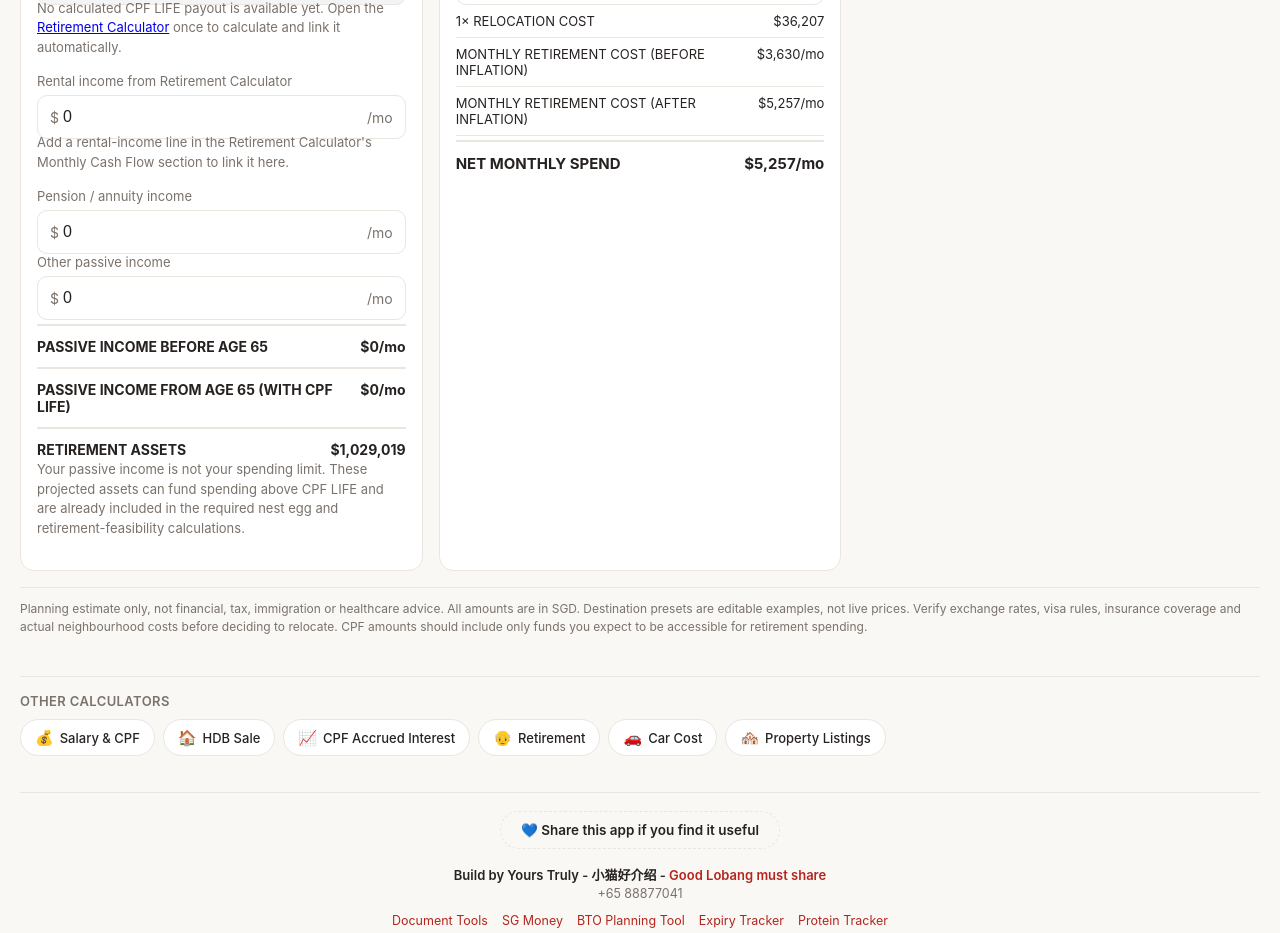
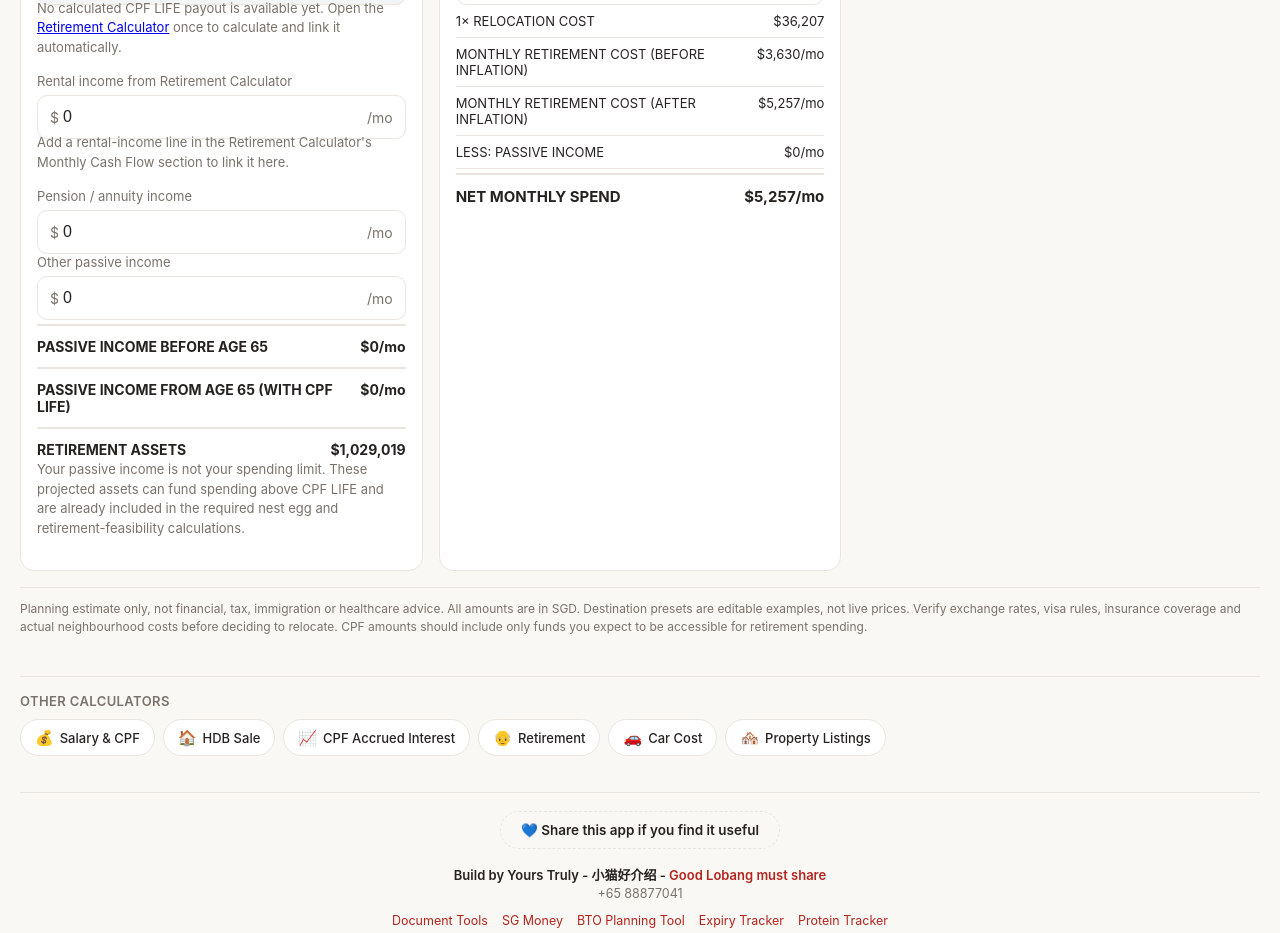
Before and after one commit to macmelvin/SG-Money-CPF-HDB-Calculator, a React (Vite) app: page /geo-arbitrage in a window 1280 px wide. Shown: the part 1900-2833 px from the top of the page. Built offline with nearby package versions, Linux system fonts and the light colour scheme; no server answers.

Commit message:
Show full monthly retirement cost balance

```diff
--- a/src/calculators/GeoArbitrageCalculator.tsx
+++ b/src/calculators/GeoArbitrageCalculator.tsx
@@ -217,10 +217,11 @@ export default function GeoArbitrageCalculator() {
     const monthlyCostsAtRetirement = totalMonthlyCostsToday * Math.pow(1 + inflationPct / 100, yearsToRetirement);
     const passiveIncome = cpfLifeIncome + rentalIncome + pensionIncome + otherPassiveIncome;
     const netMonthlySpend = Math.max(0, monthlyCostsAtRetirement - passiveIncome);
+    const monthlyIncomeSurplus = Math.max(0, passiveIncome - monthlyCostsAtRetirement);
     const requiredNestEgg = growingAnnuityPresentValue(netMonthlySpend * 12, expectedReturnPct / 100, inflationPct / 100, retirementYears);
     const surplus = projectedAssets - requiredNestEgg;
     const lastsYears = estimateMoneyLastsYears(projectedAssets, netMonthlySpend * 12, expectedReturnPct / 100, inflationPct / 100, 100);
-    return { yearsToRetirement, retirementYears, startingAssets, projectedRelocationCost, projectedAssets, destinationMonthlyCosts, monthlyCostsBeforeInflation, monthlyCostsAtRetirement, passiveIncome, netMonthlySpend, requiredNestEgg, surplus, lastsYears };
+    return { yearsToRetirement, retirementYears, startingAssets, projectedRelocationCost, projectedAssets, destinationMonthlyCosts, monthlyCostsBeforeInflation, monthlyCostsAtRetirement, passiveIncome, netMonthlySpend, monthlyIncomeSurplus, requiredNestEgg, surplus, lastsYears };
   }, [currentAge, retirementAge, lifeExpectancy, cashSavings, investments, accessibleCpf, propertyProceeds, monthlyContributions, expectedReturnPct, inflationPct, relocationCost, bangkokRent, bangkokFood, bangkokHealthcare, bangkokTransport, bangkokLifestyle, bangkokUtilitiesVisa, retainedSingaporeCosts, cpfLifeIncome, rentalIncome, pensionIncome, otherPassiveIncome]);
 
   const save = () => {
@@ -259,6 +260,8 @@ export default function GeoArbitrageCalculator() {
     : Infinity;
   const incomeIfRetireNow = rentalIncome + pensionIncome + otherPassiveIncome;
   const incomeFromAge65 = incomeIfRetireNow + cpfLifeIncome;
+  const monthlyBalanceLabel = result.monthlyIncomeSurplus > 0 ? "Net monthly surplus" : "Net monthly spend";
+  const monthlyBalanceAmount = result.monthlyIncomeSurplus > 0 ? result.monthlyIncomeSurplus : result.netMonthlySpend;
 
   return (
     <CalcShell
@@ -288,7 +291,7 @@ export default function GeoArbitrageCalculator() {
       <div className="geo-summary-grid" aria-label="Retirement summary">
         <div className="geo-summary-card"><span>Projected assets</span><strong>{formatSgd(result.projectedAssets)}</strong><small>After relocation cost</small></div>
         <div className="geo-summary-card"><span>Required nest egg</span><strong>{formatSgd(result.requiredNestEgg)}</strong><small>To age {lifeExpectancy}</small></div>
-        <div className="geo-summary-card"><span>Net monthly spend</span><strong>{formatSgd(result.netMonthlySpend)}</strong><small>At retirement, after income</small></div>
+        <div className="geo-summary-card"><span>{monthlyBalanceLabel}</span><strong>{formatSgd(monthlyBalanceAmount)}</strong><small>At retirement, after income</small></div>
         <div className={`geo-summary-card ${result.surplus >= 0 ? "positive" : "negative"}`}><span>{result.surplus >= 0 ? "Surplus" : "Shortfall"}</span><strong>{formatSgd(Math.abs(result.surplus))}</strong><small>{result.surplus >= 0 ? "Above target" : "Below target"}</small></div>
         <div className="geo-summary-card"><span>Money-lasts horizon</span><strong>{horizon}</strong><small>Based on entered assumptions</small></div>
       </div>
@@ -399,7 +402,8 @@ export default function GeoArbitrageCalculator() {
           <ResultRow label="1× RELOCATION COST" value={formatSgd(result.projectedRelocationCost)} />
           <ResultRow label="MONTHLY RETIREMENT COST (BEFORE INFLATION)" value={`${formatSgd(result.monthlyCostsBeforeInflation)}/mo`} />
           <ResultRow label="MONTHLY RETIREMENT COST (AFTER INFLATION)" value={`${formatSgd(result.monthlyCostsAtRetirement)}/mo`} />
-          <ResultRow label="NET MONTHLY SPEND" value={`${formatSgd(result.netMonthlySpend)}/mo`} emphasis />
+          <ResultRow label="LESS: PASSIVE INCOME" value={`${formatSgd(result.passiveIncome)}/mo`} />
+          <ResultRow label={monthlyBalanceLabel.toUpperCase()} value={`${formatSgd(monthlyBalanceAmount)}/mo`} emphasis positive={result.monthlyIncomeSurplus > 0 ? true : undefined} />
         </div>
       </ResultCard>
 
```
